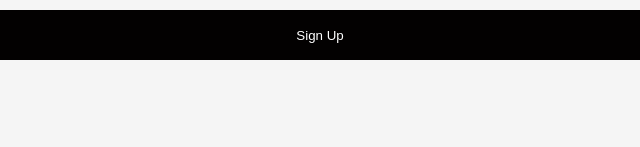
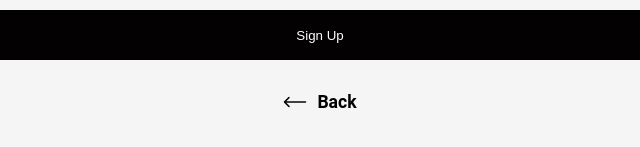
Before and after one commit to Ochiengsteven/waste2wealth-YEShackathon, a website built with webpack: page src/index.html in a window 1280 px wide. Both pictures are taken after a click on the item "Sign Up". Shown: the part 615-762 px from the top of the page, 320-960 px from the left. Built offline with nearby package versions, Linux system fonts and the light colour scheme.

Commit message:
add back to landing page functionality

```diff
--- a/src/index.html
+++ b/src/index.html
@@ -14,7 +14,7 @@
                 </div>
                 <nav>
                     <ul>
-                        <li id="signin-btn"><a href="#signin">Sign In</a></li>
+                        <li id="signin-btn"><a href="#signin">LogIn</a></li>
                         <li id="signup-btn"><a href="#signup">Sign Up</a></li>
                     </ul>
                 </nav>
@@ -83,6 +83,7 @@
 
                 <button type="submit">Sign Up</button>
             </form>
+            <div class="backpage" id="signup-back"></div>
         </section>
         <section id="signin">
             <div class="signin-intro">
@@ -105,6 +106,7 @@
 
                 <button type="submit">Sign In</button>
             </form>
+            <div class="backpage" id="login-back">Back</div>
         </section>
     </main>
 </body>
--- a/src/index.js
+++ b/src/index.js
@@ -1,9 +1,9 @@
 /* eslint-disable no-alert */
 import './style.css';
 import { handleSignIn } from './modules/signIn.js';
-// eslint-disable-next-line no-unused-vars
 import { landingClick, signInClick, signUpClick } from './modules/renderLogin.js';
 import arrow from './assets/arrow.png';
+import back from './assets/back.png';
 
 const arrowIcon = new Image();
 arrowIcon.src = arrow;
@@ -11,9 +11,9 @@ const joinbtn = document.querySelector('.join-btn');
 joinbtn.appendChild(arrowIcon);
 
 // add display pages functions
-// document.getElementById('back-btn').addEventListener('click', landingClick);
 document.getElementById('signin-btn').addEventListener('click', signInClick);
 document.getElementById('signup-btn').addEventListener('click', signUpClick);
+document.querySelector('.join-btn').addEventListener('click', signUpClick);
 document.getElementById('link-signup').addEventListener('click', signUpClick);
 document.getElementById('link-signin').addEventListener('click', signInClick);
 
@@ -76,3 +76,19 @@ document.getElementById('signup-form').addEventListener('submit', (event) => {
 
   alert('Registration successful!');
 });
+
+// go back to landing page
+const backpageDiv1 = document.querySelector('#login-back');
+const backp = document.createElement('p');
+backp.innerHTML = 'Back';
+const backIcon = new Image();
+backIcon.src = back;
+backpageDiv1.appendChild(backIcon);
+backpageDiv1.appendChild(backp);
+
+const backpageDiv2 = document.getElementById('signup-back');
+backpageDiv2.appendChild(backIcon);
+backpageDiv2.appendChild(backp);
+
+backpageDiv1.addEventListener('click', landingClick);
+backpageDiv2.addEventListener('click', landingClick);
--- a/src/modules/signIn.js
+++ b/src/modules/signIn.js
@@ -34,7 +34,7 @@ function handleSignIn() {
     window.location.href = '#dashboard';
   } else {
     // Case: Incorrect password
-    displayErrorMessage('Wrong password!');
+    displayErrorMessage('Wong password!');
     document.getElementById('password').classList.add('error');
   }
 }
--- a/src/style.css
+++ b/src/style.css
@@ -9,7 +9,7 @@ body {
   background-color: #f5f5f5;
 }
 
-/* styling sign up sign in*/
+/* styling sign up sign in */
 #signup,
 #signin {
   width: 100%;
@@ -138,6 +138,23 @@ button {
   margin-bottom: 10px;
 }
 
+.backpage {
+  width: 100%;
+  display: flex;
+  justify-content: center;
+  align-items: center;
+  padding-top: 20px;
+  font-size: 1.1rem;
+  font-weight: 600;
+  color: #030101;
+  margin-bottom: 10px;
+  cursor: pointer;
+}
+
+.backpage p{
+  margin-left: 10px;
+}
+
 /* styling landing page */
 .about {
   width: 100%;
@@ -159,7 +176,7 @@ button {
   font-size: 1.8rem;
   font-weight: 600;
   margin-bottom: 20px;
-  color: #A8CD66;
+  color: #a8cd66;
 }
 
 .stats p {
@@ -189,6 +206,7 @@ button {
 .title-story h3 {
   font-size: 1.8rem;
   font-weight: 600;
+
   /* margin-bottom: 20px; */
   padding: 0 2% 0 2%;
 }
@@ -231,7 +249,7 @@ button {
 
 .join button {
   padding: 5px 7px;
-  background:none;
+  background: none;
   color: #fff;
   cursor: pointer;
   border: 2px solid #fff;
```
Also changed, not shown: dist/72e47a76b9b5f2bbe22c.png (added), dist/9738d4ef728ad81970a0.jpg (deleted), dist/index.html, dist/main.js, src/assets/back.png (added). Lines whose indentation alone changed are shown as unchanged.
